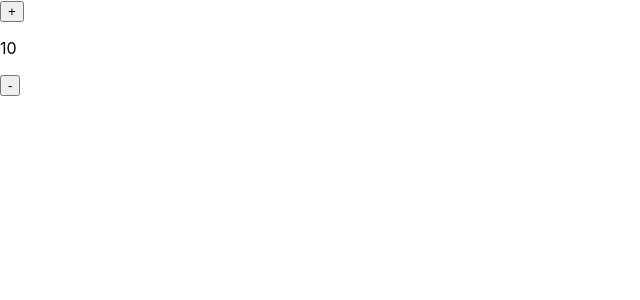
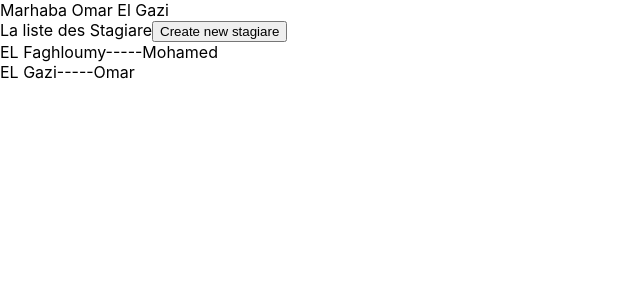
Before and after one commit to elgaziomar/React_Projet, a React (Create React App) app: page / in a window 1280 px wide. Shown: the top 300 px of the page, without its empty margins (0-640 px from the left). Built offline with nearby package versions, Linux system fonts and the light colour scheme.

Commit message:
formulaire

```diff
--- a/src/App.jsx
+++ b/src/App.jsx
@@ -1,33 +1,17 @@
-import Affichec from './client';
-import Affichev from './visiteur';
-import {useState} from 'react'
-
+import StagiareList from './stagiareList'
 function App(){
-    //const [connect,setConnect]=useState(false)
-    //function changerEtat(){
-    //    setConnect(!connect)}
-
-    //return (
-        //<div>
-            //<button onClick={changerEtat}> {connect ? 'Deconnecter': 'Connecter'}</button>
-
-            //{connect ? <Affichec nom='omar'/> : <Affichev/>}
-        //<div>
-    // );
-    const [nombre,setNombre]=useState(10);
-    //if setNombre==='+' return {setNombre(nombre+2)}
-    const ajouter=()=>{setNombre(nombre+2)};
-    const diminuer=()=>{setNombre(nombre-1)};
-    return (
+    return(
         <div>
-            <button onClick={ajouter}>+</button>
-            <p>{nombre}</p>
-            <button onClick={diminuer}>-</button>
+            <header>
+                Marhaba Omar El Gazi
+            </header>
+            <StagiareList />
         </div>
-    );
-
+    )
 
 }
 
 
+
+
 export default App;
--- a/src/client.jsx
+++ /dev/null
@@ -1,8 +0,0 @@
-function Affichec(props){
-    return(
-        <div>
-            <h2>Bienvenue {props.nom}</h2>
-        </div>
-    )
-}
-export default Affichec;
--- /dev/null
+++ b/src/stagiareCard.jsx
@@ -0,0 +1,14 @@
+function StagiareCard(props){
+
+    return(
+        <div>
+            {props.stagiare.nom}-----{props.stagiare.prenom}
+        </div>
+    );
+
+
+
+
+
+}
+export default StagiareCard;
--- /dev/null
+++ b/src/stagiareList.jsx
@@ -0,0 +1,80 @@
+import React from "react";
+import {useState} from "react";
+import StagiareCard from "./stagiareCard";
+function StagiareList(){
+    let stagiareList=[
+        {
+            id :1,
+            nom :'EL Faghloumy',
+            prenom :'Mohamed',
+            filiere :'Developement Full Stack'
+
+        },
+        {
+            id :2,
+            nom :'EL Gazi',
+            prenom :'Omar',
+            filiere :'Developement Full Stack'
+        }
+    ];
+
+    const [stagiares,setStagiares]=useState(stagiareList)
+    const [nom,setNom]=useState('')
+    const [prenom,setPrenom]=useState('')
+    const [filiere,setFilier]=useState('')
+    const [isAdd,setIsAdd]=useState('')
+
+    function addNewStag(event){
+        event.preventDefault()
+        let idS=stagiareList.length +1
+        let stagiare={id: idS,nom,prenom,filiere}
+        setStagiares(stagiares => [...stagiares,stagiare])
+        setIsAdd(false)
+        setNom('')
+        setPrenom('')
+        setFilier('')
+    }
+
+    return(
+        <div>
+            La liste des Stagiare
+            {!isAdd ? <button onClick={()=> setIsAdd(true)}>Create new stagiare</button> :
+            <form onSubmit={e=> addNewStag(e)}>
+                <div>
+                    <label htmlFor="">Nom  :</label>
+                    <input
+                        type="text"
+                        value={nom}
+                        onChange={(e)=>setNom(e.target.value)}
+                    />
+                </div>
+                <div>
+                    <label htmlFor="">Prenom  :</label>
+                    <input
+                        type="text"
+                        value={prenom}
+                        onChange={(e)=>setPrenom(e.target.value)}
+                    />
+                </div>
+                <div>
+                    <label htmlFor="">Filiere  :</label>
+                    <input
+                        type="text"
+                        value={filiere}
+                        onChange={(e)=>setFilier(e.target.value)}
+                    />
+                </div>
+                <button type="submit" >Eneregistrer</button>
+            </form>}
+            {
+                stagiares.map((stagiare)=>(
+                <span key={stagiare.id}><StagiareCard stagiare={stagiare}/>
+                </span>))
+            }
+
+        </div>
+
+    );
+
+}
+export default StagiareList;
```
Also changed, not shown: src/bienvenue.jsx (deleted, +0 -18 lines).
